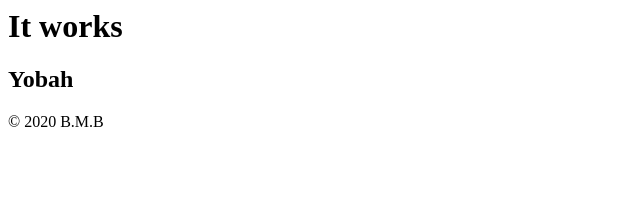
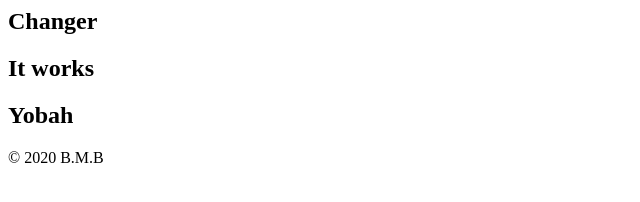
Before and after one commit to yobahBertrandYonkou/may5task, a plain HTML site: page index.html in a window 1280 px wide. Shown: the whole page, without its empty margins (0-640 px from the left). Drawn offline with Linux system fonts and the light colour scheme.

Commit message:
forth from dev

```diff
--- a/index.html
+++ b/index.html
@@ -1,3 +1,4 @@
+<nav><h1>Changer</h1>
 <h1>It works</h1>
 <h2>Yobah</h2>
 <footer>&copy 2020 B.M.B</footer>
```
